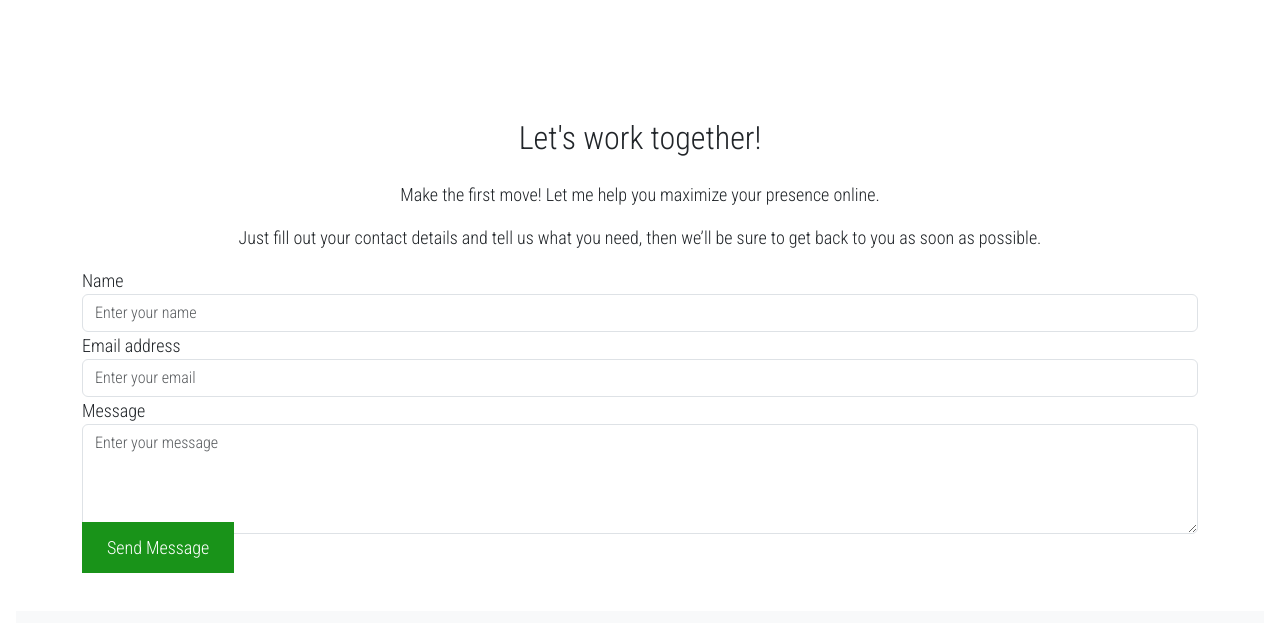
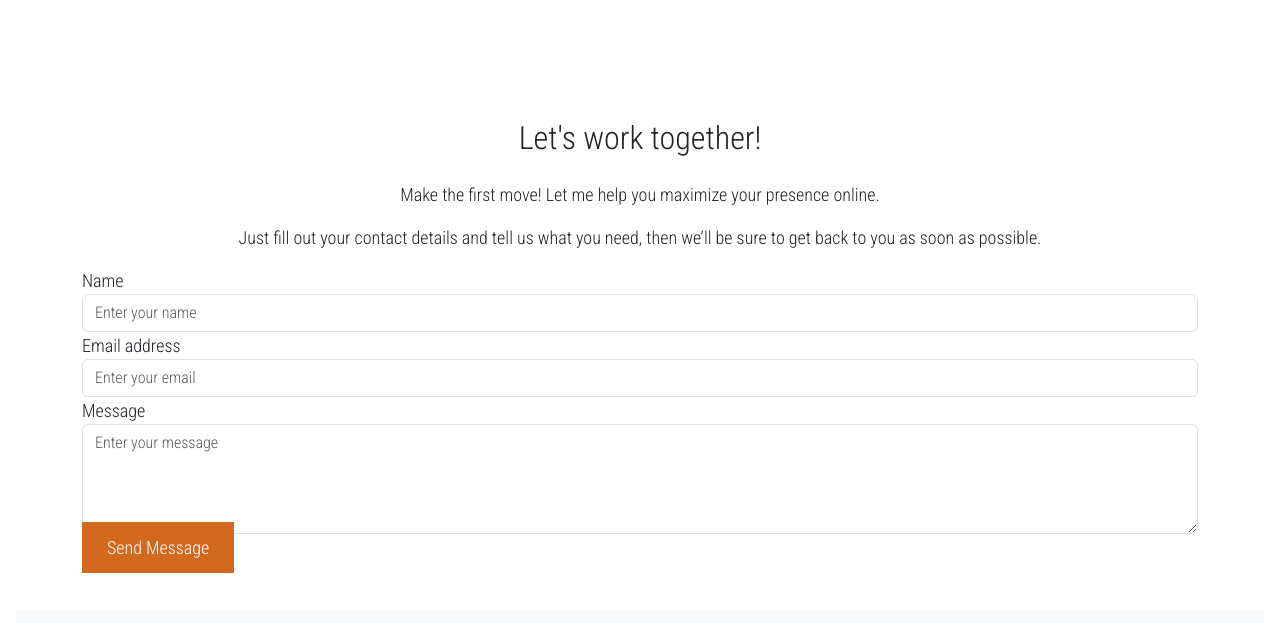
Before and after one commit to dyuwani/my-portfolio, a plain HTML site: page index.html in a window 1280 px wide. Shown: the part 1949-2572 px from the top of the page. Drawn offline with nearby package versions, Linux system fonts and the light colour scheme; a web font is replaced by a local one.

Commit message:
Fixed color for submit button

```diff
--- a/css/home-page.css
+++ b/css/home-page.css
@@ -145,7 +145,7 @@ body {
   overflow: hidden;
 }
 .submit-btn {
-  background-color: #199319;
+  background-color: chocolate;
   color: white;
   padding: 15px 25px;
   text-decoration: none;
```
